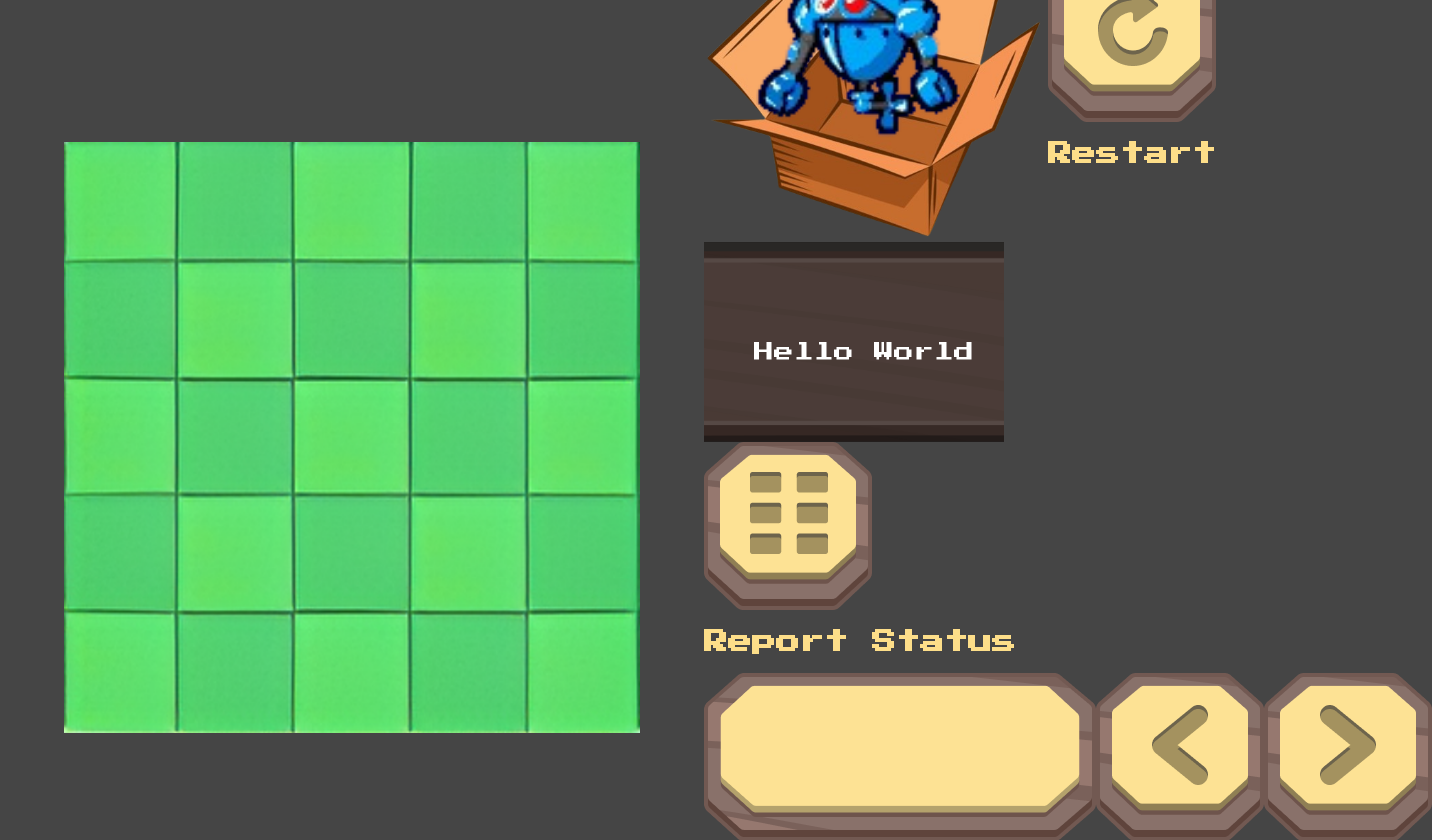
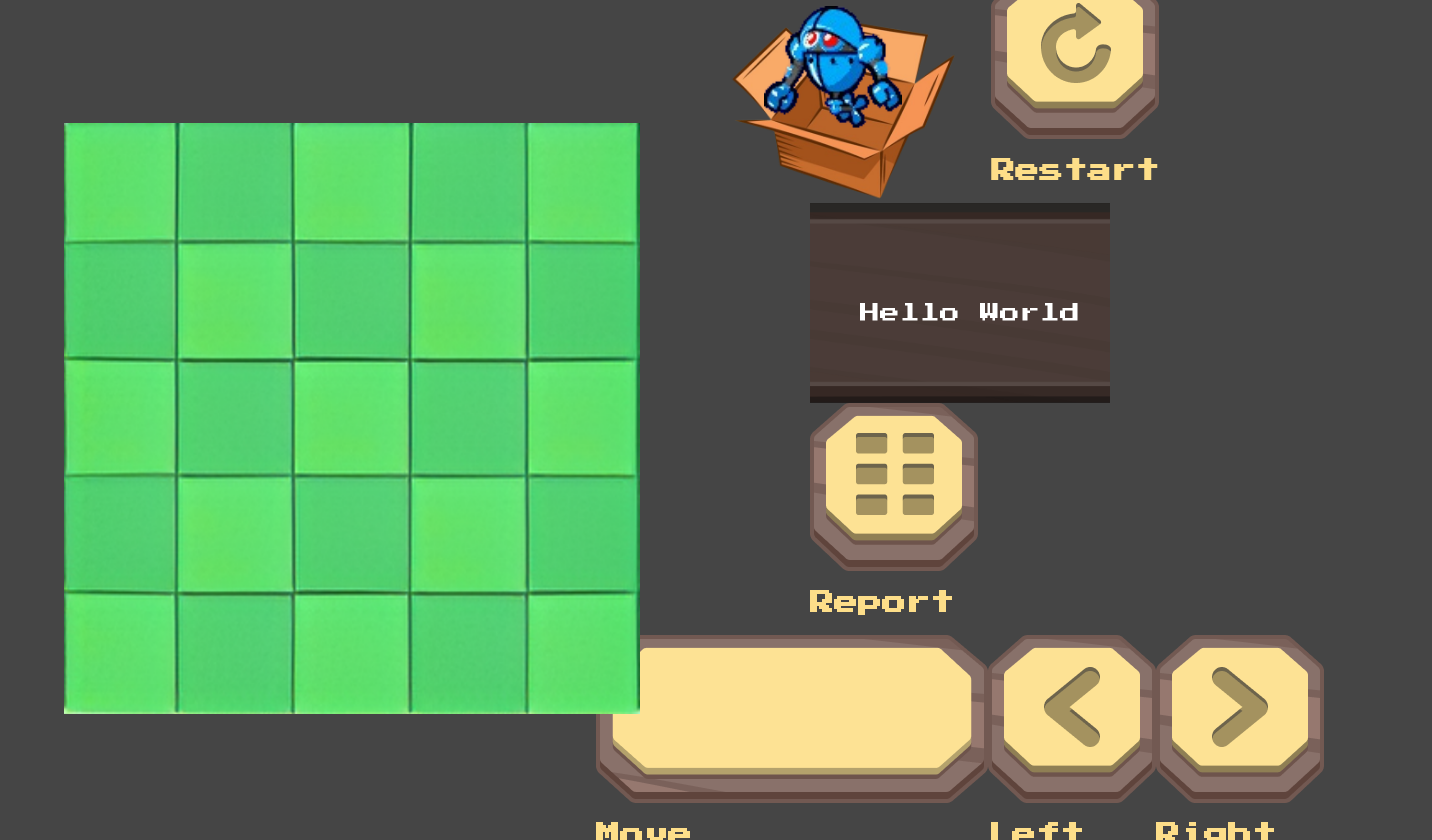
Before and after one commit to athom031/Prop_Ellrs_Tabletop, a React (Create React App) app in the folder prop-ellrs-tabletop/: page / in a window 1280 px wide. Shown: the top 840 px of the page, 1432 px wide, since content can reach past the window. Built offline with nearby package versions, Linux system fonts and the light colour scheme.

Commit message:
resuable button

```diff
--- a/prop-ellrs-tabletop/src/App.css
+++ b/prop-ellrs-tabletop/src/App.css
@@ -14,6 +14,7 @@ body {
 
 .app-title {
     text-align: center;
+    font-size: 1em;
 }
 
 .app-content {
@@ -25,7 +26,7 @@ body {
     flex-grow: 1;
 }
 
-
+/* 5x5 BOARD */
 .board {
     width: 45vw;
     padding-right: 5vw;
@@ -44,29 +45,27 @@ body {
     height: auto;
 }
 
+/* PLAYER COMMANDS  */
+
 .player-commands {
     width: 40vw;
     display: flex;
     flex-direction: column;
+    align-items: center;
 }
 
+/* IDLE LOC & RESTART BUTTON  */
 .player-start {
     display: flex;
     flex-direction: row;
-    width: 100%;
+    width: 90%;
     align-items: center;
+    justify-content: space-between;
 }
 
 .prop-ellr-box {
     flex: 1;
     position: relative;
-    display: flex;
-    justify-content: center;
-    align-items: center;
-}
-
-.restart {
-    flex: 1;
     display: flex;
     justify-content: center;
     align-items: center;
@@ -84,6 +83,14 @@ body {
     width: 60%;
     height: 60%;
 }
+
+.prop-ellr-box, .restart-button {
+    flex: 1;
+    display: flex;
+    justify-content: center;
+    align-items: center;
+}
+
 
 .player-controls {
     display: flex;
--- a/prop-ellrs-tabletop/src/App.js
+++ b/prop-ellrs-tabletop/src/App.js
@@ -3,6 +3,7 @@ import './App.css';
 import {useState, useEffect} from 'react';
 import {BOARD_LENGTH, DIRECTIONS, NORTH } from './constants/directions';
 import { ChatBox } from './constants/chatBox';
+import ReusableButton from './constants/reusableButton';
 
 function App() {
   const [characterLoc, setCharacterLoc] = useState({x: null, y: null});
@@ -179,18 +180,14 @@ function App() {
                 )}
               </div>
               <div className='restart-button'>
-                <div className='reusable-button'
-                  onMouseEnter={() => setRestartButtonHover(true)}
-                  onMouseLeave={() => setRestartButtonHover(false)}
+                <ReusableButton
+                  hover={restartButtonHover}
+                  disabled={isDisabled()}
                   onClick={() => window.location.reload()}
-                >
-                  <img
-                    className='button-img'
-                    src={`assets/buttons/restart/restart${restartButtonHover ? '-hover' : ''}.png`}
-                    alt='Restart Button'
+                  imgPrefix='assets/buttons/restart/restart'
+                  altText='Restart Button'
+                  label='Restart'
                 />
-                  <h2>Restart</h2>
-                </div>
               </div>
           </div>
 
@@ -198,70 +195,50 @@ function App() {
           <div className="player-status">
             <ChatBox text={chatBoxText}/>
             <div className='report-button'>
-              <div className='reusable-button'
-                  onMouseEnter={() => setReportButtonHover(!isDisabled() && true)}
-                  onMouseLeave={() => setReportButtonHover(false)}
+              <ReusableButton
+                hover={reportButtonHover}
                 disabled={isDisabled()}
                 onClick={() => report()}
-              >
-                <img
-                  className='button-img'
-                  src={`assets/buttons/report/report${reportButtonHover ? '-hover' : ''}.png`}
-                  alt='Spacebar Button'
+                imgPrefix='assets/buttons/report/report'
+                altText='Report Button'
+                label='Report'
               />
-                <h2>Report Status</h2>
-              </div>
             </div>
           </div>
 
           {/* third row of commands: player controls (space, left, right) */}
           <div className="player-controls">
             <div className='spacebar-button'>
-              <div className='reusable-button'
-                  onMouseEnter={() => setSpacebarButtonHover(!isDisabled() && true)}
-                  onMouseLeave={() => setSpacebarButtonHover(false)}
+              <ReusableButton
+                hover={spacebarButtonHover}
                 disabled={isDisabled()}
                 onClick={() => move()}
-              >
-                  <img
-                    className='button-img'
-                    src={`assets/buttons/spacebar/spacebar${spacebarButtonHover ? '-hover' : ''}.png`}
-                    alt='Spacebar Button'
+                imgPrefix='assets/buttons/spacebar/spacebar'
+                altText='Spacebar Button'
+                label='Move'
               />
-                  <h2>Move Prop Ellr (Spacebar)</h2>
-              </div>
             </div>
 
             <div className='left-button'>
-              <div className='reusable-button'
-                  onMouseEnter={() => setLeftButtonHover(!isDisabled() && true)}
-                  onMouseLeave={() => setLeftButtonHover(false)}
+              <ReusableButton
+                hover={leftButtonHover}
                 disabled={isDisabled()}
                 onClick={() => faceLeft()}
-              >
-                  <img
-                    className='button-img'
-                    src={`assets/buttons/arrow-left/arrow-left${leftButtonHover ? '-hover' : ''}.png`}
-                    alt='Left Arrow Button'
+                imgPrefix='assets/buttons/arrow-left/arrow-left'
+                altText='Left Arrow Button'
+                label='Left'
               />
-                  <h2>Face Left ({'<-'} Key)</h2>
-              </div>
           </div>
 
           <div className='right-button'>
-              <div className='reusable-button'
-                  onMouseEnter={() => setRightButtonHover(!isDisabled() && true)}
-                  onMouseLeave={() => setRightButtonHover(false)}
+            <ReusableButton
+              hover={rightButtonHover}
               disabled={isDisabled()}
               onClick={() => faceRight()}
-              >
-                  <img
-                    className='button-img'
-                    src={`assets/buttons/arrow-right/arrow-right${rightButtonHover ? '-hover' : ''}.png`}
-                    alt='Right Arrow Button'
+              imgPrefix='assets/buttons/arrow-right/arrow-right'
+              altText='Right Arrow Button'
+              label='Right'
             />
-                  <h2>Face Right ({'->'} Key)</h2>
-              </div>
           </div>
 
         </div>
--- /dev/null
+++ b/prop-ellrs-tabletop/src/constants/reusableButton.js
@@ -0,0 +1,29 @@
+import React from 'react';
+
+function ReusableButton({
+    hover,
+    setHover,
+    isDisabled,
+    onClick,
+    imgPrefix,
+    altText,
+    label
+}) {
+    return (
+        <div className='reusable-button'
+            onMouseEnter={() => setHover(!isDisabled && true)}
+            onMouseLeave={() => setHover(false)}
+            disabled={isDisabled}
+            onClick={onClick}
+        >
+            <img
+                className='button-img'
+                src={`${imgPrefix}${hover ? '-hover' : ''}.png`}
+                alt={altText}
+            />
+            <h2>{label}</h2>
+        </div>
+    )
+}
+
+export default ReusableButton;
```
Lines whose indentation alone changed are shown as unchanged.
